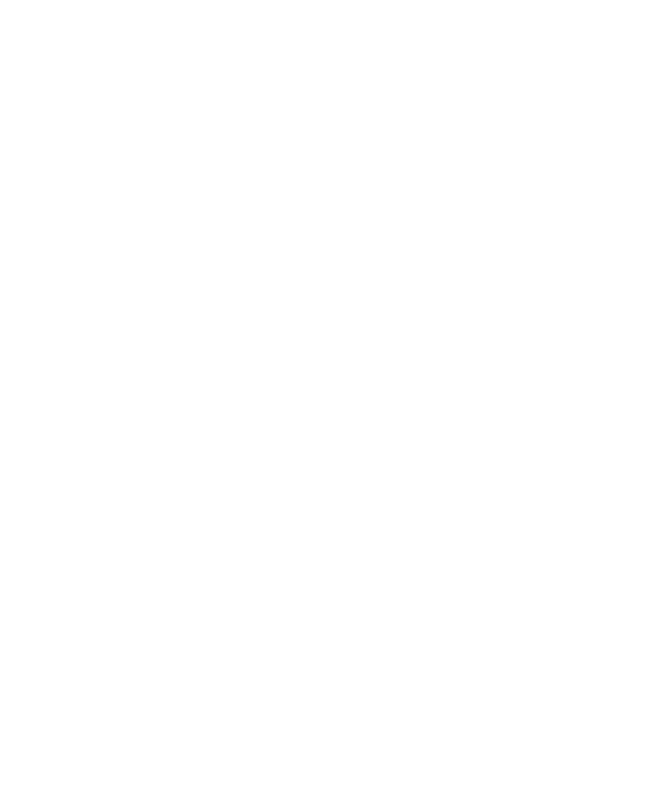
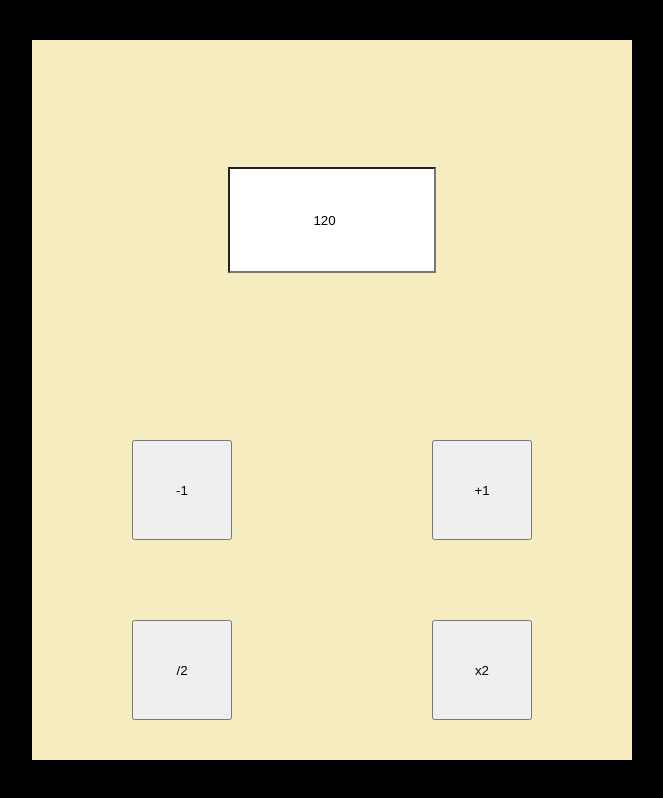
Before and after one commit to carlschr/no-nonsense-metronome, a React (Create React App) app: page / in a window 1280 px wide. Shown: the whole page, without its empty margins (308-971 px from the left). Built offline with nearby package versions, Linux system fonts and the light colour scheme.

Commit message:
Create simple layout and add input change logic

```diff
--- a/src/App.js
+++ b/src/App.js
@@ -1,9 +1,82 @@
 import './css/App.css';
+import Grid from './components/Grid';
+import Button from './components/Button';
+import Tempo from './components/Tempo';
+import {useState, useEffect} from 'react';
 
 function App() {
+  const [bpm, setBpm] = useState(120);
+  useEffect(() => {
+    console.log(bpm);
+  }, [bpm])
+
+  const checkValue = val => {
+    if (!val) {
+      setBpm('');
+      return false;
+    }
+    if (+val > 500) {
+      setBpm(500);
+      return false;
+    }
+    if (+val <= 0) {
+      setBpm(0.1);
+      return false;
+    }
+    return true;
+  }
+
+  const trimNum = num => {
+    const numArray = num.toString().split('.');
+    const decimals = numArray[1];
+    let newDecimals = '';
+    if (decimals?.length > 3) {
+      newDecimals = decimals.slice(0, 3);
+      return +[numArray[0], newDecimals].join('.');
+    } else if (decimals) {
+      newDecimals = decimals;
+      return +[numArray[0], newDecimals].join('.');
+    } else {
+      return numArray[0];
+    };
+  }
+
+  const handleSub = () => {
+    const newBpm = trimNum(+bpm - 1);
+    if (!checkValue(newBpm)) return;
+    setBpm(newBpm);
+  }
+  const handleAdd = () => {
+    const newBpm = trimNum(+bpm + 1);
+    if (!checkValue(newBpm)) return;
+    setBpm(newBpm);
+  }
+  const handleDiv = () => {
+    const newBpm = trimNum(+bpm / 2);
+    if (!checkValue(newBpm)) return;
+    setBpm(newBpm);
+  }
+  const handleMult = () => {
+    const newBpm = trimNum(+bpm * 2);
+    if (!checkValue(newBpm)) return;
+    setBpm(newBpm);
+  }
+
+  const handleChange = (e) => {
+    if (!checkValue(e.target.value)) return;
+    const newBpm = trimNum(+e.target.value);
+    setBpm(newBpm);
+  }
+
   return (
     <div className="App">
-
+      <Grid>
+        <Tempo handleChange={handleChange} bpm={bpm}/>
+        <Button className='sub' handleClick={handleSub} content='-1'></Button>
+        <Button className='add' handleClick={handleAdd} content='+1'></Button>
+        <Button className='div' handleClick={handleDiv} content='/2'></Button>
+        <Button className='mult' handleClick={handleMult} content='x2'></Button>
+      </Grid>
     </div>
   );
 }
--- /dev/null
+++ b/src/components/Button.js
@@ -0,0 +1,7 @@
+const Button = ({handleClick, content}) => {
+    return (
+        <button onClick={handleClick}>{content}</button>
+    )
+};
+
+export default Button;
--- /dev/null
+++ b/src/components/Grid.js
@@ -0,0 +1,7 @@
+const Grid = ({children}) => {
+    return (
+        <div className='Grid'>{children}</div>
+    )
+}
+
+export default Grid;
--- /dev/null
+++ b/src/components/Tempo.js
@@ -0,0 +1,7 @@
+const Tempo = ({handleChange, bpm}) => {
+    return (
+        <input type='number' value={bpm} onChange={handleChange} className='tempo'/>
+    )
+}
+
+export default Tempo;
--- a/src/css/App.css
+++ b/src/css/App.css
@@ -1 +1,78 @@
-/* No CSS *//*# sourceMappingURL=App.css.map */
+:root .Grid {
+  position: absolute;
+  top: 0;
+  bottom: 0;
+  left: 0;
+  right: 0;
+  margin: auto;
+}
+
+:root {
+  background: black;
+}
+
+:root .Grid {
+  width: calc(100vw - 10vmin);
+  height: calc(100vh - 10vmin);
+  max-width: 600px;
+  background: #f5edc0;
+  display: -ms-grid;
+  display: grid;
+  -webkit-box-pack: center;
+      -ms-flex-pack: center;
+          justify-content: center;
+  -ms-flex-line-pack: center;
+      align-content: center;
+  justify-items: center;
+  -webkit-box-align: center;
+      -ms-flex-align: center;
+          align-items: center;
+  -ms-grid-rows: 2fr 1fr 1fr;
+  -ms-grid-columns: 1fr 1fr;
+      grid-template: 2fr 1fr 1fr/1fr 1fr;
+      grid-template-areas: "click click" "minusone plusone" "half double";
+}
+
+:root .Grid .tempo {
+  -ms-grid-row: 1;
+  -ms-grid-column: 1;
+  -ms-grid-column-span: 2;
+  grid-area: click;
+  height: 100px;
+  width: 200px;
+  text-align: center;
+  background: white;
+  display: -ms-grid;
+  display: grid;
+  place-items: center;
+}
+
+:root .Grid .sub {
+  -ms-grid-row: 2;
+  -ms-grid-column: 1;
+  grid-area: minusone;
+}
+
+:root .Grid .add {
+  -ms-grid-row: 2;
+  -ms-grid-column: 2;
+  grid-area: plusone;
+}
+
+:root .Grid .div {
+  -ms-grid-row: 3;
+  -ms-grid-column: 1;
+  grid-area: half;
+}
+
+:root .Grid .mult {
+  -ms-grid-row: 3;
+  -ms-grid-column: 2;
+  grid-area: double;
+}
+
+:root .Grid button {
+  width: 100px;
+  height: 100px;
+}
+/*# sourceMappingURL=App.css.map */
--- a/src/css/App.scss
+++ b/src/css/App.scss
@@ -0,0 +1,39 @@
+@import './helpers/mixins';
+@import './helpers/placeholders';
+
+:root {
+    background: black;
+    .Grid {
+        width: calc(100vw - 10vmin);
+        height: calc(100vh - 10vmin);
+        max-width: 600px;
+        @extend %absolute-center;
+        background: rgb(245, 237, 192);
+        @include grid(center, center, center, center, (2fr 1fr 1fr), (1fr 1fr), ('click click' 'minusone plusone' 'half double'));
+        .tempo {
+            grid-area: click;
+            height: 100px;
+            width: 200px;
+            text-align: center;
+            background: white;
+            display: grid;
+            place-items: center;
+        }
+        .sub {
+            grid-area: minusone;
+        }
+        .add {
+            grid-area: plusone;
+        }
+        .div {
+            grid-area: half;
+        }
+        .mult {
+            grid-area: double;
+        }
+        button {
+            width: 100px;
+            height: 100px;
+        }
+    }
+}
```
Also changed, not shown: src/css/helpers/_mixins.scss (added, +9 -0 lines), src/css/helpers/_placeholders.scss (added, +8 -0 lines), 1 other file (tests, documents, lock files or other folders).
